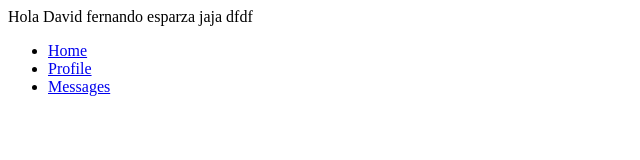
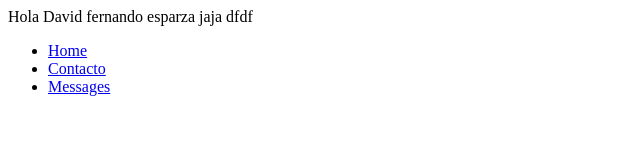
Before and after one commit to davidCedilloEsp/appgit, a plain HTML site: page index.html in a window 1280 px wide. Shown: the full height of the page, 0-640 px from the left. Drawn offline with Linux system fonts and the light colour scheme.

Commit message:
se agrego el menu de contacto

```diff
--- a/index.html
+++ b/index.html
@@ -1,9 +1,10 @@
 <html>
+
     <body>
             <p>Hola David fernando esparza jaja dfdf</p>
             <ul class="nav nav-tabs">
                     <li role="presentation" class="active"><a href="#">Home</a></li>
-                    <li role="presentation"><a href="#">Profile</a></li>
+                    <li role="presentation"><a href="Contacto">Contacto</a></li>
                     <li role="presentation"><a href="#">Messages</a></li>
                   </ul>
     </body>
```
